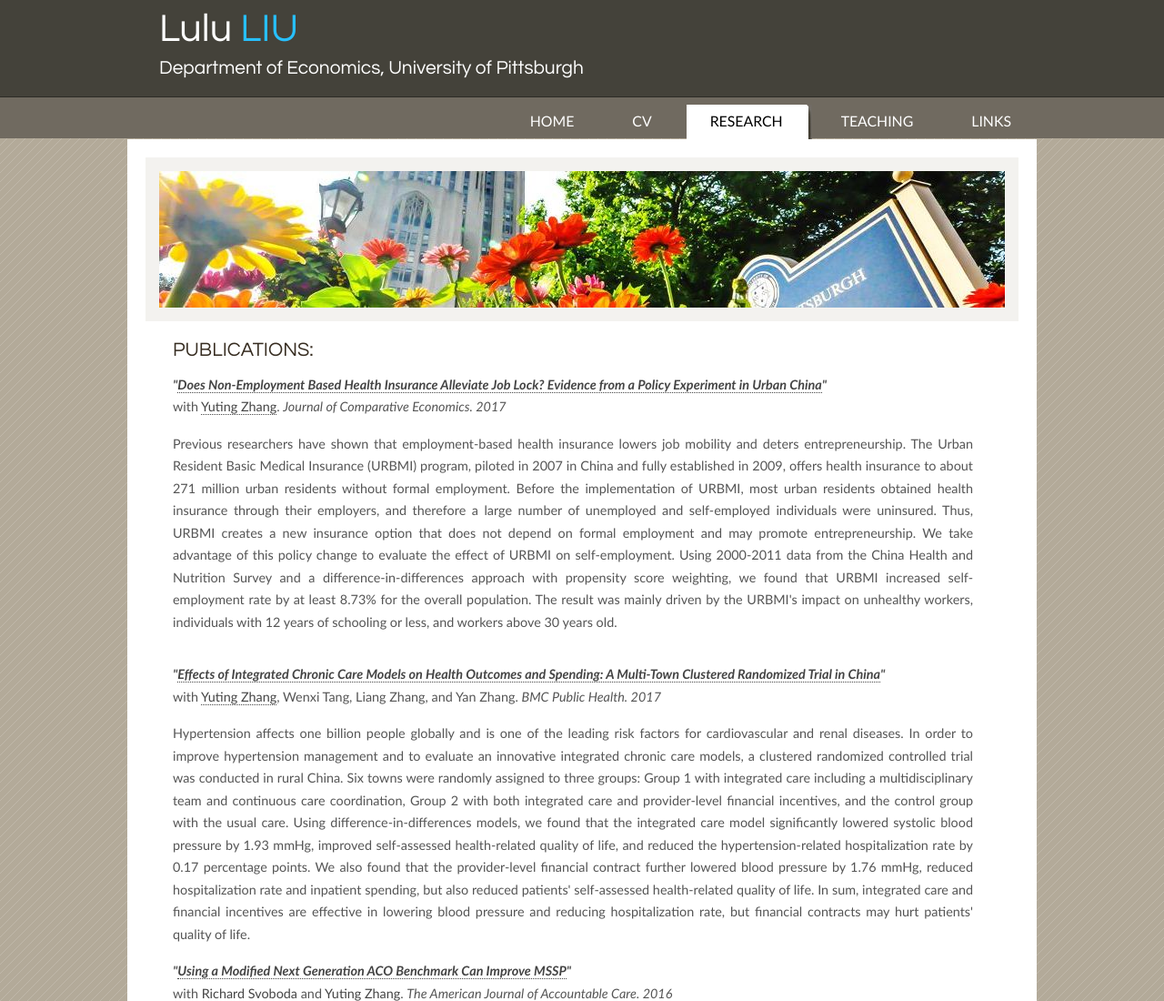
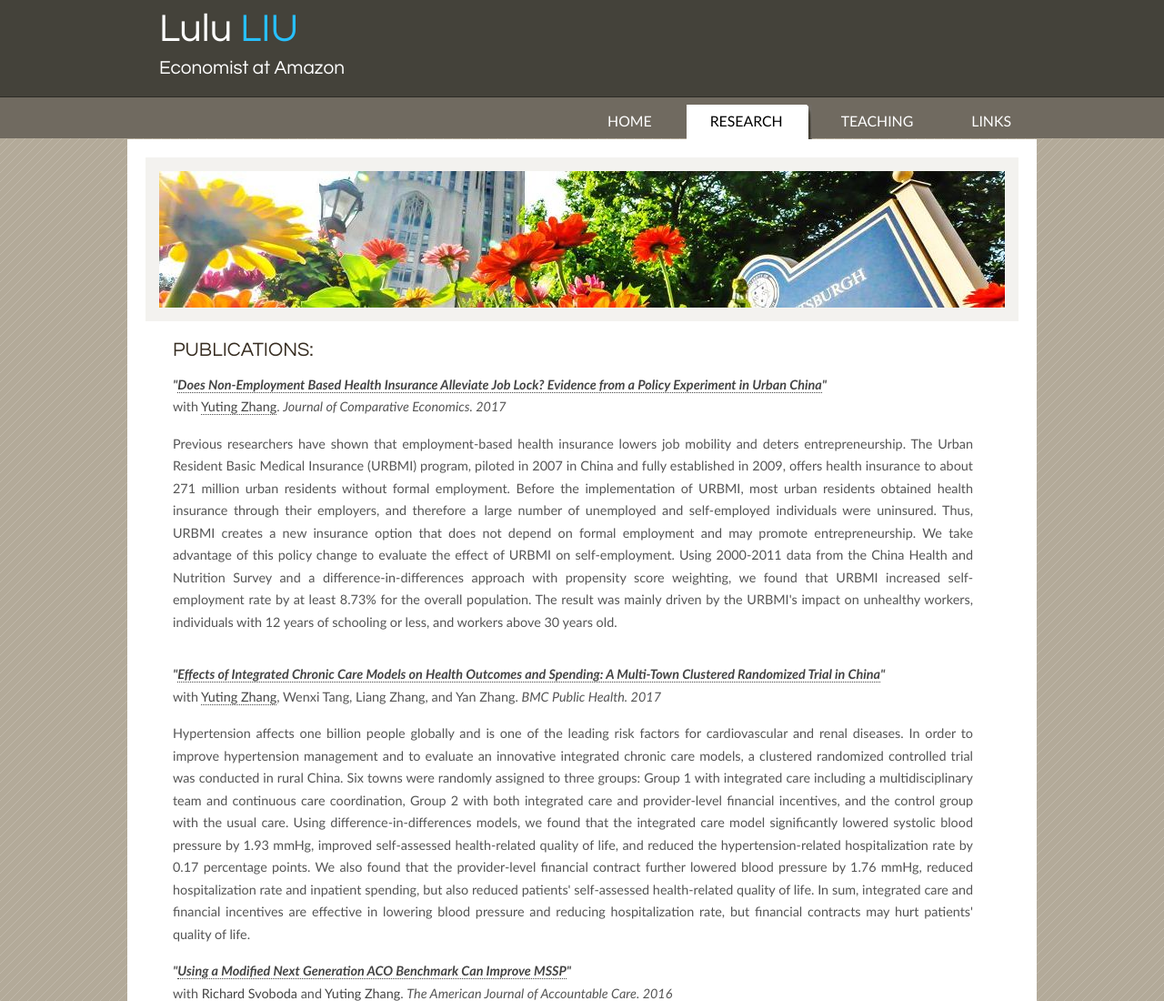
Before and after one commit to lulucoconut/lulucoconut.github.io, a plain HTML site: page research.html in a window 1280 px wide. Shown: the top 1100 px of the page at 91% size. Drawn offline with Linux system fonts and the light colour scheme.

Commit message:
Update research.html

```diff
--- a/research.html
+++ b/research.html
@@ -34,14 +34,13 @@ Starting date: 2015.4
     <div id="header">
       <div id="logo">
         <h1>Lulu <span class="alternate_colour">LIU</span></h1>
-        <h2>Department of Economics, University of Pittsburgh</h2>
+        <h2>Economist at Amazon</h2>
 
       </div>
       <div id="menubar">
         <ul id="menu">
           <!-- put class="tab_selected" in the li tag for the selected page - to highlight which page you're on -->
           <li><a href="index.html">Home</a></li>
-          <li><a href="cv.html">CV</a></li>
           <li class="tab_selected"><a href="research.html">Research</a></li>
           <li><a href="teaching.html">Teaching</a></li>
           <li><a href="links.html">Links</a></li>
```
